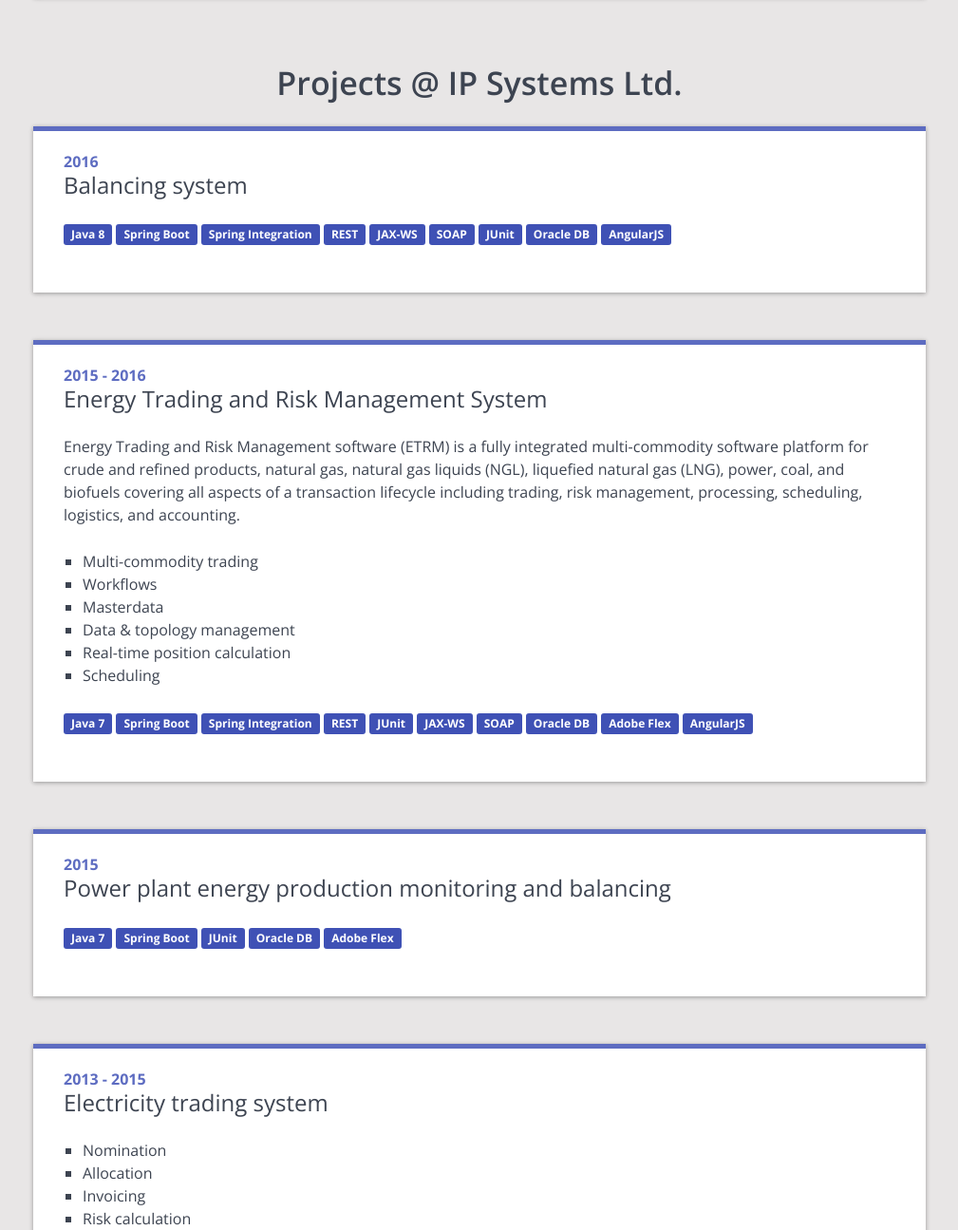
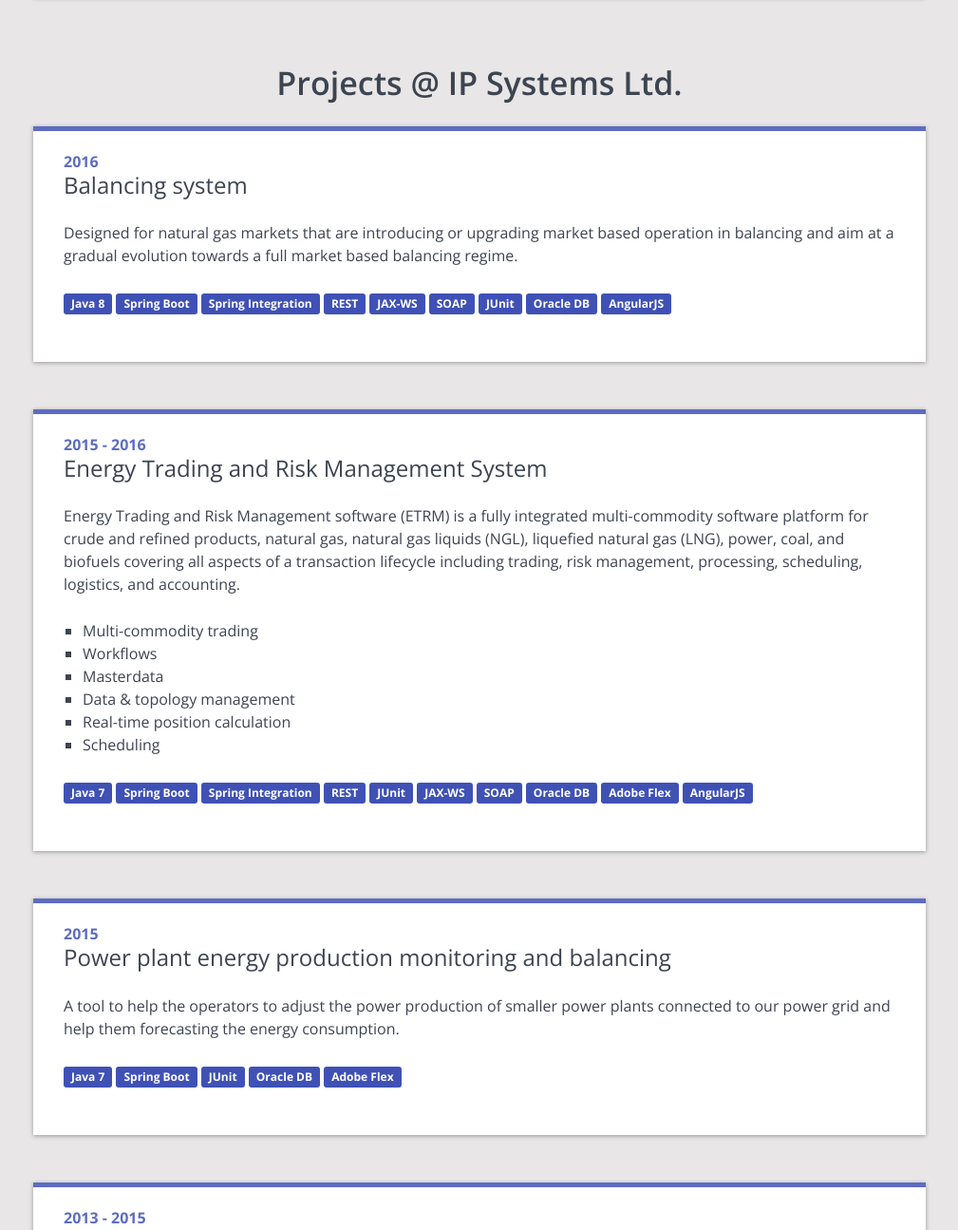
Before and after one commit to stillerr/stillerr.github.io, a plain HTML site: page index.html in a window 1280 px wide. Shown: the part 3185-4480 px from the top of the page at 95% size, without its empty margins (135-1144 px from the left). Drawn offline with nearby package versions, Linux system fonts and the light colour scheme; files whose address does not match are found by name.

Commit message:
small updates

```diff
--- a/index.html
+++ b/index.html
@@ -326,6 +326,8 @@
                             <div class="projectdate">2016</div>
                             <h3>Balancing system</h3>
 
+                            <p>Designed for natural gas markets that are introducing or upgrading market based operation in balancing and aim at a gradual evolution towards a full market based balancing regime.</p>
+
                             <div class="tags">
                               <span>Java 8</span>
                               <span>Spring Boot</span>
@@ -383,6 +385,8 @@
                         <div>
                             <div class="projectdate">2015</div>
                             <h3>Power plant energy production monitoring and balancing</h3>
+
+                            <p>A tool to help the operators to adjust the power production of smaller power plants connected to our power grid and help them forecasting the energy consumption.</p>
 
                             <div class="tags">
                               <span>Java 7</span>
```
